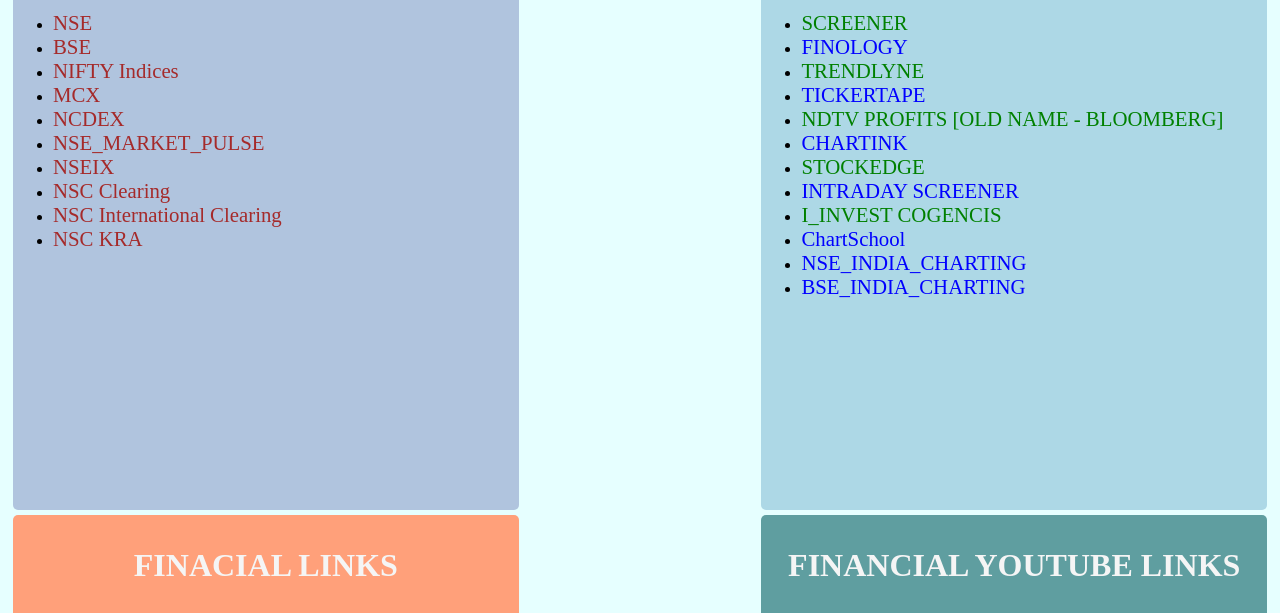
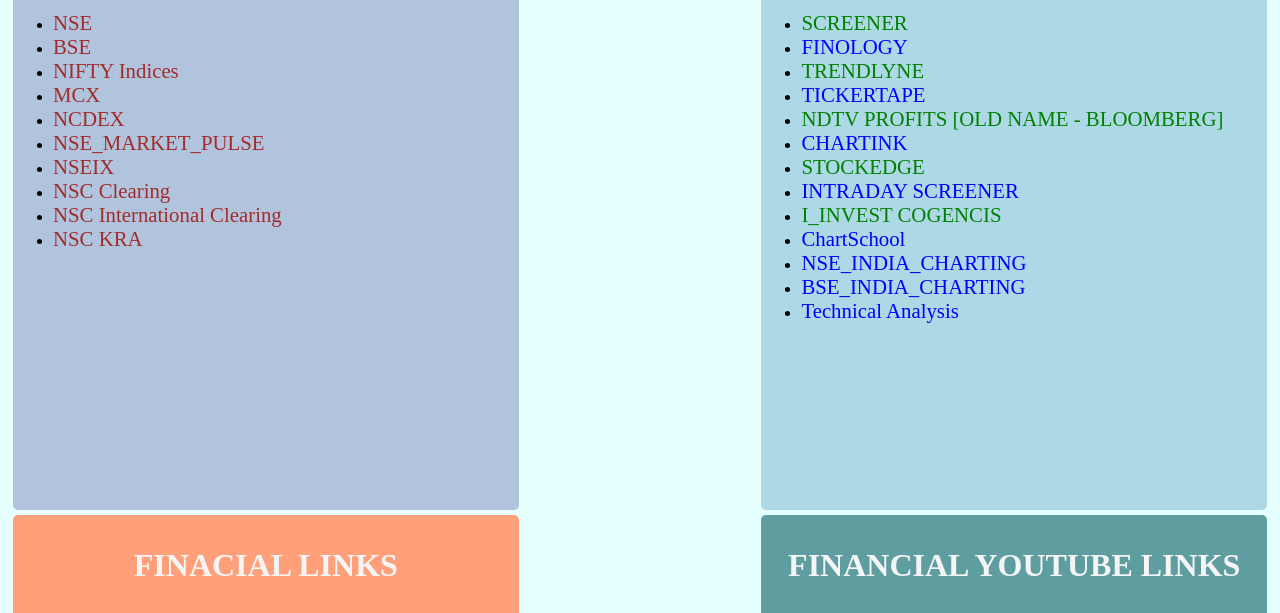
Before and after one commit to CHOUDHURYSTOCKS/FINANCIALLINKS, a plain HTML site: page index.html in a window 1280 px wide. Shown: the part 181-794 px from the top of the page. Drawn offline with Linux system fonts and the light colour scheme.

Commit message:
Update index.html

```diff
--- a/index.html
+++ b/index.html
@@ -109,6 +109,7 @@
 		<li><a href="https://school.stockcharts.com/doku.php" target="_blank" style="color:blue">ChartSchool</a></li>
 		<li><a href="https://charting.nseindia.com/" target="_blank" style="color:blue">NSE_INDIA_CHARTING</a></li>
 		<li><a href="https://charting.bseindia.com/" target="_blank" style="color:blue">BSE_INDIA_CHARTING</a></li>
+		<li><a href="https://www.learnstockmarket.in/category/technical/" target="_blank" style="color:blue">Technical Analysis</a></li>
 	</ul>
 </div>
 
```
